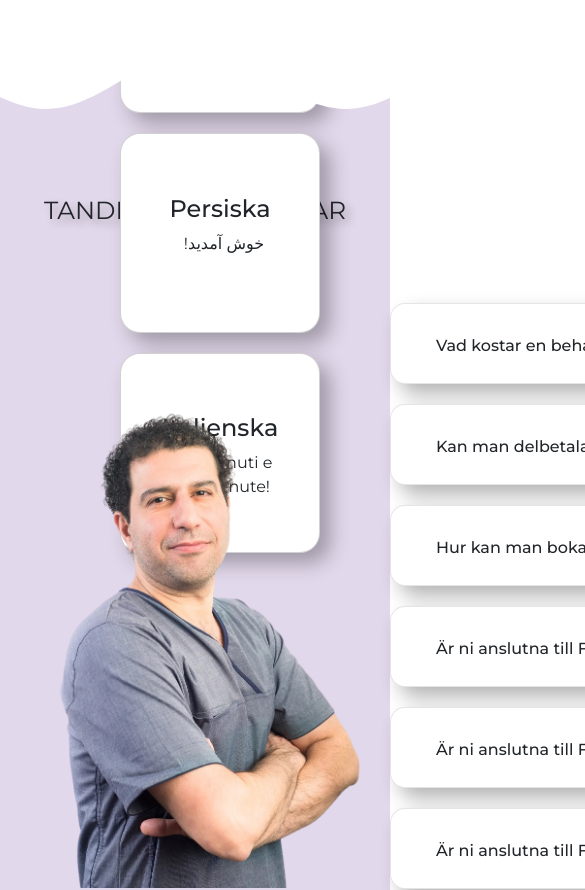
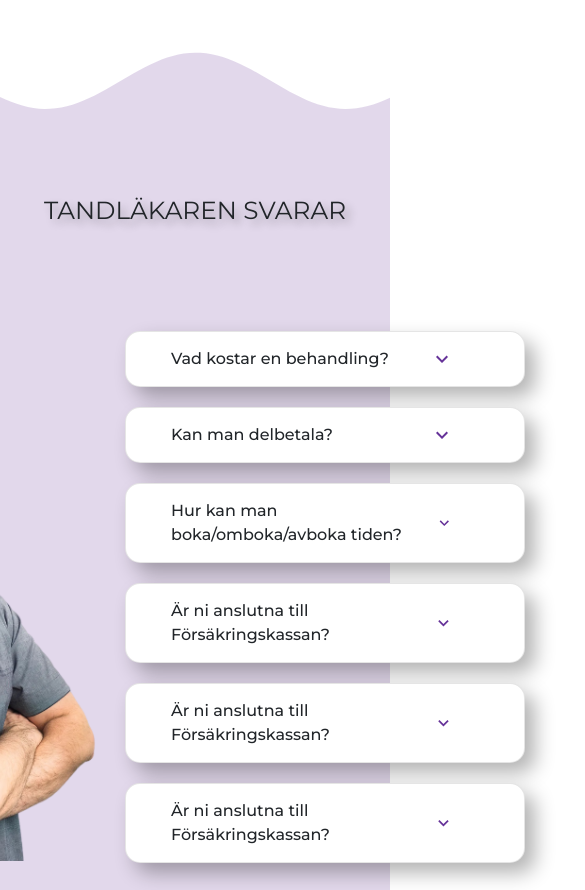
Before and after one commit to ElisaMavilia/lillaedet-vue, a Vue app: page / in a window 390 px wide. Shown: the part 2080-2970 px from the top of the page, 585 px wide, since content can reach past the window. Built offline with nearby package versions, Linux system fonts and the light colour scheme; no server answers.

Commit message:
Media query 991.98

```diff
--- a/src/components/CardComponent.vue
+++ b/src/components/CardComponent.vue
@@ -173,5 +173,19 @@ export default {
   .btn {
     margin-bottom: 30px;
   }
+
+  @media screen and (max-width: 991.98px) {
+    .card-container {
+      width: calc((100% - 10px) / 2);
+      gap: 5px;
+    }
+
+    #card-box {
+      box-sizing: border-box;
+      width: 230px;
+      height: 230px;
+      margin: 2px;
+    }
+  }
 }
 </style>
--- a/src/components/FaqComponent.vue
+++ b/src/components/FaqComponent.vue
@@ -355,5 +355,91 @@ details[open] .control-icon-expand {
   details[open] .control-icon-expand {
     display: none;
   }
+
+  @media screen and (max-width: 991.98px) {
+    #faq-content {
+      margin-right: 100px;
+      margin-top: 50px;
+      cursor: pointer;
+    }
+
+    details {
+      width: 400px;
+      min-height: 50px;
+      max-width: 400px;
+      padding: 15px 70px 15px 45px;
+      margin: 0 auto;
+      position: relative;
+      font-size: 1rem;
+      background-color: #fff;
+      border: 1px solid rgba(0, 0, 0, 0.1);
+      border-radius: 15px;
+      box-sizing: border-box;
+      transition: all 0.3s;
+      box-shadow: 10px 10px 20px rgba(0, 0, 0, 0.3);
+    }
+
+    details + details {
+      margin-top: 20px;
+    }
+
+    details[open] {
+      min-height: 50px;
+      background-color: #f6f7f8;
+      box-shadow: 2px 2px 20px rgba(0, 0, 0, 0.2);
+    }
+
+    details p {
+      color: #96999d;
+      font-weight: 300;
+    }
+
+    summary {
+      display: flex;
+      justify-content: space-between;
+      align-items: center;
+      font-weight: 500;
+      cursor: pointer;
+    }
+
+    summary:focus {
+      outline: none;
+    }
+
+    summary:focus::after {
+      content: "";
+      height: 100%;
+      width: 100%;
+      display: block;
+      position: absolute;
+      top: 0;
+      left: 0;
+      box-shadow: 0 0 0 1px $purple_light;
+      border-radius: 15px;
+    }
+
+    summary::-webkit-details-marker {
+      display: none;
+    }
+
+    .control-icon {
+      fill: rebeccapurple;
+      transition: 0.3s ease;
+      pointer-events: none;
+    }
+
+    .control-icon-close {
+      display: none;
+    }
+
+    details[open] .control-icon-close {
+      display: initial;
+      transition: 0.3s ease;
+    }
+
+    details[open] .control-icon-expand {
+      display: none;
+    }
+  }
 }
 </style>
--- a/src/components/ScrollingCardComponent.vue
+++ b/src/components/ScrollingCardComponent.vue
@@ -1,3 +1,4 @@
+<
 <template>
   <section id="cards-section" class="language-card-container" ref="cardSection">
     <div
@@ -8,7 +9,7 @@
       ref="cardElements"
     >
       <h3>{{ card.title }}</h3>
-      <p class="ps-2">{{ card.content }}</p>
+      <p class="p-2">{{ card.content }}</p>
     </div>
   </section>
 </template>
@@ -129,4 +130,34 @@ export default {
     font-size: 1.5rem;
   }
 }
+/* MEDIA QUERIES */
+@media screen and (max-width: 991.98px) {
+  .language-card-container {
+    flex-direction: row;
+    justify-content: center;
+    align-items: center;
+    margin: 100px 0;
+  }
+
+  .card {
+    width: 150px;
+    height: 150px;
+    margin: 2px;
+  }
+
+  /* Effetto fade-in */
+  .fade-in {
+    opacity: 1;
+    transform: scale(1);
+  }
+
+  .card:not(.slide-in-left):not(.slide-in-right):nth-child(odd),
+  .card:not(.slide-in-left):not(.slide-in-right):nth-child(even) {
+    transform: scale(0.8);
+  }
+
+  p {
+    padding-left: 0;
+  }
+}
 </style>
--- a/src/pages/HomePageComponent.vue
+++ b/src/pages/HomePageComponent.vue
@@ -47,7 +47,7 @@
     <h2 id="faq-title" class="w-100 text-center text-uppercase">
       Tandläkaren svarar
     </h2>
-    <div class="container faq-content d-flex">
+    <div class="faq-content d-flex justify-content-center pt-5">
       <img id="faq-image" src="../assets/img/nima.png" alt="FAQ Image" />
       <FaqComponent />
     </div>
@@ -235,8 +235,8 @@ h2 {
 #faq-image {
   width: 400px;
   height: auto;
-  transform: translateY(65px); // Move the image down
-  flex-shrink: 0; // Avoid image shrinking
+  transform: translate(-50px, 70px); // Combina X e Y in un'unica trasformazione
+  flex-shrink: 0; // Evita che l'immagine si riduca
 }
 
 //FAQ Component Styles
@@ -400,5 +400,23 @@ h2 {
   #before-after-title {
     font-size: 1.8rem;
   }
+
+  @media screen and (max-width: 991.98px) {
+    // Treatment Section
+    .card-container {
+      width: calc(100% / 2);
+    }
+    // Spoken Languages Section
+    #spoken-languages {
+      width: 100%;
+      gap: 30px;
+      height: 430px;
+    }
+    /* FAQ Section */
+    #faq-image {
+      width: 340px;
+      transform: translateY(70px); // Moves the image down
+    }
+  }
 }
 </style>
```
